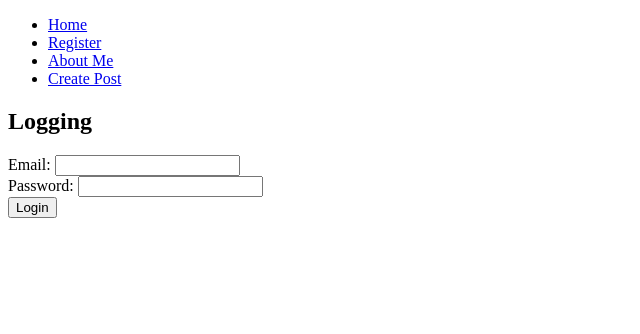
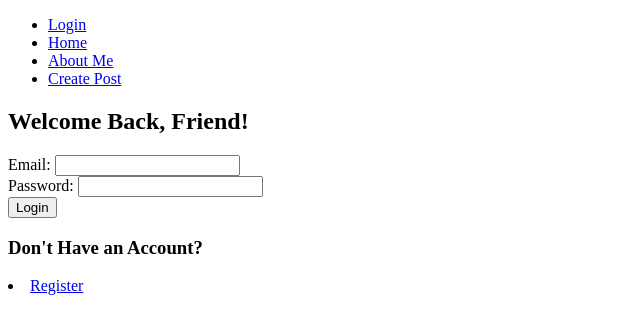
Before and after one commit to brennan-mccreary/socialMediaApp, a React (Create React App) app: page / in a window 1280 px wide. Shown: the top 334 px of the page, without its empty margins (0-640 px from the left). Built offline with nearby package versions, Linux system fonts and the light colour scheme.

Commit message:
working login/register and navigation

```diff
--- /dev/null
+++ b/src/components/About Me/About.jsx
@@ -0,0 +1,16 @@
+import React from "react";
+
+
+const About = () => {
+    return(
+        <div>
+            <h2>This is My Demographic Info</h2>
+            <h3>This is My Summary</h3>
+            <h2>Here is my Profile Photo and Upload</h2>
+            <h2>Here is My Friends List</h2>
+
+
+        </div>
+    )
+}
+export default About;
--- a/src/components/App.jsx
+++ b/src/components/App.jsx
@@ -2,14 +2,17 @@
 import React, { Component } from 'react';
 import './App.css';
 import axios from 'axios';
-import Login from "./Login/Login.jsx"
-import Register from "./Register/Register.jsx"
+import Login from "./Login/Login.jsx";
+import Home from './Home/Home';
+import About from './About Me/About';
+import Register from "./Register/Register.jsx";
 import jwtDecode from 'jwt-decode';
 import {
     BrowserRouter,
     Routes,
     Route,
-    Link
+    Link,
+
 } from "react-router-dom"
 
 //Import components
@@ -109,13 +112,14 @@ class App extends Component {
                 <div>
                     <nav>
                         <ul>
-                            <li>
-                                <Link to="/">Home</Link>
+                        <li>
+                                <Link to="/">Login</Link>
                             </li>
                             <li>
-                                <Link to="/register">Register</Link>
+                                <Link to="/home">Home</Link>
                             </li>
                             <li>
+                                {/* {(this.email.length > 0 ) ? <Link to="/about">About Me</Link> : null} */}
                                 <Link to="/about">About Me</Link>
                             </li>
                             <li>
@@ -127,11 +131,16 @@ class App extends Component {
                     <Routes>
                         <Route exact path="/about" element={<About />} />
                         <Route exact path="/create" element={<Create />} />
-                        {/* <Route exact path="/login" element={<Login handleChange={this.handleRegisterChange} info={this.state.loginInfo} handleSubmit={this.handleLoginSubmit} />} /> */}
+                        <Route exact path="/home" element={<Home />} />
                         <Route exact path="/register" element={<Register handleChange={this.handleRegisterChange} info={this.state.registerInfo} handleSubmit={this.handleRegisterSubmit} />} />
-                        <Route exact path="/" element={<Login handleChange={this.handleLoginChange} info={this.state.loginInfo} handleSubmit={this.handleLoginSubmit} />} />
+                        <Route exact path="/" element={<Login handleChange={this.handleLoginChange} info={this.state.loginInfo} handleSubmit={this.handleLoginSubmit} />} >
+                            {/* {this.state.currentUser ? <Redirect to="/home" /> : null} */}
+
+                        </Route>
+                        {/* <Route exact path="/*" element={<Home/>} /> */}
                     </Routes>
                 </div>
+
             </BrowserRouter>
 
         )
@@ -139,9 +148,7 @@ class App extends Component {
 }
 
 
-function About() {
-    return <h2>About to get Funky</h2>;
-}
+
 
 function Create() {
     return <h2>Nooice</h2>;
--- /dev/null
+++ b/src/components/Home/Home.jsx
@@ -0,0 +1,14 @@
+import React from "react";
+
+
+const Home = () => {
+    return(
+        <div>
+            <h2>This is my Profile Photo</h2>
+            <h2>My Friends' Posts Go Here</h2>
+            <h2>My List of Friends Goes Here</h2>
+
+        </div>
+    )
+}
+export default Home;
--- a/src/components/Login/Login.jsx
+++ b/src/components/Login/Login.jsx
@@ -1,9 +1,15 @@
 import React from "react";
+import {
+    Link,
+} from "react-router-dom"
+
 
 const Login = (props) => {
+    // let navigate = useNavigate();
     return (
+
         <div>
-            <h2>Logging</h2>
+            <h2>Welcome Back, Friend!</h2>
             <form className="login" onSubmit={props.handleSubmit}>
 
                 <div className="input-group mb-3">
@@ -16,9 +22,16 @@ const Login = (props) => {
                     <input name='password' value={props.info.password} onChange={props.handleChange} type="text" className="form-control" aria-label="Password" aria-describedby="basic-addon1" />
                 </div>
                 <div>
-                    <button type="login" className="btn btn-primary">Login</button>
+                    <button type="login" className="btn btn-primary"  >Login</button>
                 </div>
             </form>
+            <div>
+                    <h3>Don't Have an Account?</h3>
+                    <li>
+                        <Link to="/register">Register</Link>
+                    </li>
+                </div>
+
         </div>
 
     );
--- a/src/components/Register/Register.jsx
+++ b/src/components/Register/Register.jsx
@@ -3,7 +3,7 @@ import React from "react";
 const Register = (props) => {
     return (
         <div>
-            <h2>Register My Ameezement</h2>
+            <h2>Enter Your Information to Create an Account</h2>
             <form className="register-user" onSubmit={props.handleSubmit}>
                 <div className="input-group mb-3" >
                     <span className="input-group-text" id="basic-addon3">First Name: </span>
@@ -25,7 +25,7 @@ const Register = (props) => {
                     <input name='password' value={props.info.password} onChange={props.handleChange} type="text" className="form-control" aria-label="New Password" aria-describedby="basic-addon1" />
                 </div>
                 <div>
-                    <button type="submit" className="btn btn-primary">Submit</button>
+                    <button type="submit" className="btn btn-primary">Create</button>
                 </div>
             </form>
         </div>
```
Also changed, not shown: src/components/About Me/About.css (added), src/components/Home/Home.css (added), 1 other file (tests, documents, lock files or other folders).
